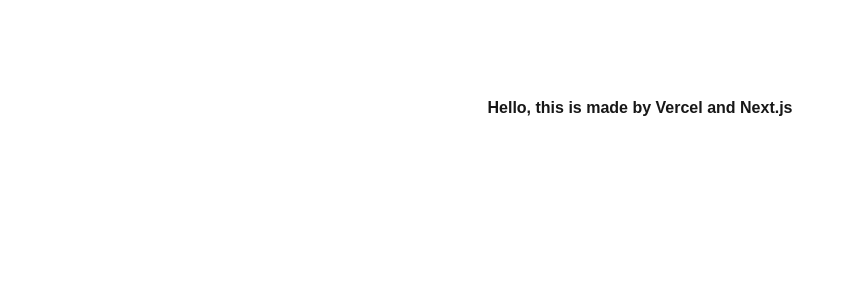
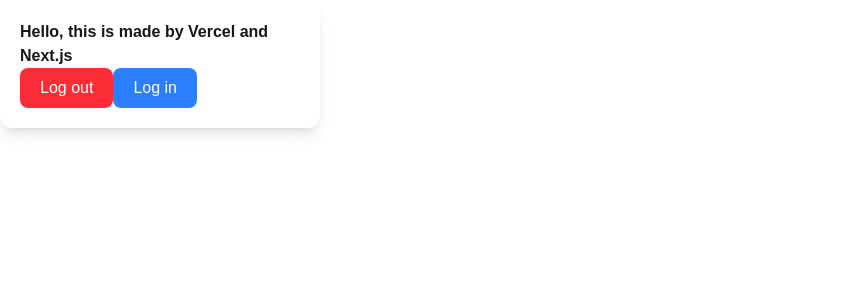
Before and after one commit to Afwanizzulfadhoil/project-nextjs, a Next.js app: page / in a window 1280 px wide. Shown: the top 300 px of the page, without its empty margins (0-852 px from the left). Built offline with nearby package versions, Linux system fonts and the light colour scheme.

Commit message:
fit: menambah box

```diff
--- a/app/page.tsx
+++ b/app/page.tsx
@@ -1,9 +1,9 @@
-
-
 export default function Home() {
   return (
-    <div className="flex min-h-screen flex-col items-center justify-between p-24">
+    <div className="w-80 p-5 bg-white rounded-xl shadow-lg">
       <h1 className="font-semibold ">Hello, this is made by Vercel and Next.js</h1>
+      <button className="bg-red-500 text-white px-5 py-2 rounded-lg">Log out</button>
+      <button className="bg-blue-500 text-white px-5 py-2 rounded-lg">Log in</button>
     </div>
   );
 }
```
